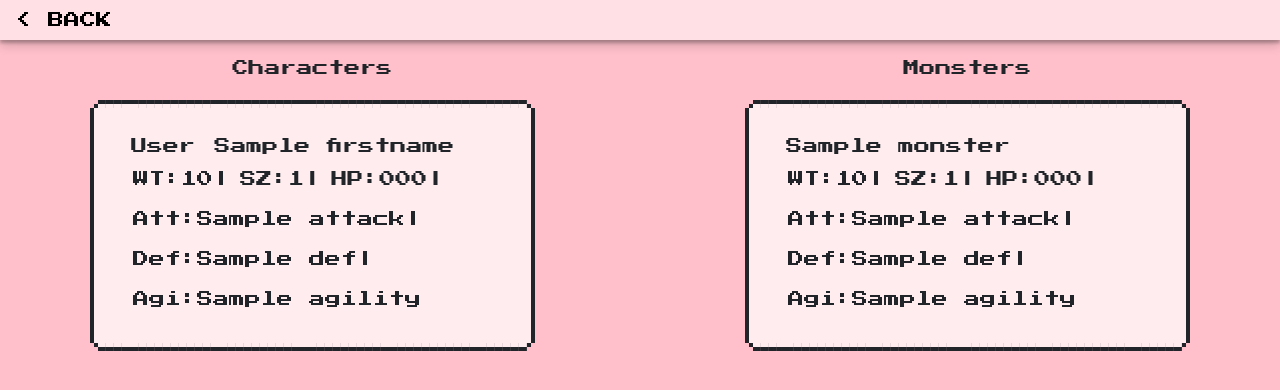
After one commit to BourGuy64/RatzSlayer3, a PHP site: template src/views/fight.html.twig in a window 1280 px wide. The commit adds this page. Shown: the top 390 px of the page. Run offline with PHP 8.4, Linux system fonts and the light colour scheme; the template is opened without the code that fills it: most values are stand-ins (such as "Sample title", 1, 10 or a date in 2020); some libraries are stand-ins or nearby versions.

Commit message:
Add fight screen (only show fighters)

```diff
--- a/index.php
+++ b/index.php
@@ -54,6 +54,11 @@ $app->group('/monsters', function ($app) {
     $app->delete('/{id}',   "\\ratzslayer3\\controllers\\MonstersController:delete");
 });
 
+// FIGHT
+$app->group('/fight', function ($app) {
+    $app->get('',           "\\ratzslayer3\\controllers\\FightController:get");
+});
+
 // MAIN MENU
 $app->get('/',              "\\ratzslayer3\\controllers\\MainMenuController:get");
 
--- /dev/null
+++ b/src/css/fight.css
@@ -0,0 +1,42 @@
+.fight-view{
+  margin-top: 1em;
+}
+
+div.select-char{
+  display: flex;
+  flex-direction: column;
+  width: 70%;
+  margin: 1.5em auto !important;
+  background: rgba(255, 255, 255, 0.69);
+}
+
+.select-char:hover{
+  background: white;
+}
+
+.select-char .name{
+  display: flex;
+}
+
+.select-char .name > p{
+  margin: .6em;
+}
+
+.select-char .stats{
+  display: flex;
+  flex-direction: row;
+  flex-wrap: wrap;
+  align-items: center;
+}
+
+.select-char .stats > p{
+  margin-left: .7em;
+}
+
+.select-char .stats > p:after{
+  content: '|';
+}
+
+.select-char .stats > p:last-child:after{
+  content: none;
+}
--- /dev/null
+++ b/src/views/fight.html.twig
@@ -0,0 +1,48 @@
+{% extends 'base.html.twig' %}
+
+{% block css %}
+{{ parent() }}
+<link href="{{dir}}/src/css/fight.css" rel="stylesheet">
+{% endblock %}
+
+{% block main %}
+<div class="row fight-view">
+  <div class="col">
+    <div class="text-center">Characters</div>
+    {% for character in characters %}
+    <div class="select-char nes-container is-rounded">
+      <div class="name">
+        <p class="lastname">{{character.lastname}}</p>
+        <p class="firstname">{{character.firstname}}</p>
+      </div>
+      <div class="stats">
+        <p>WT:{{character.weight}}</p>
+        <p>SZ:{{character.size}}</p>
+        <p>HP:{{character.hp}}</p>
+        <p>Att:{{character.attack}}</p>
+        <p>Def:{{character.def}}</p>
+        <p>Agi:{{character.agility}}</p>
+      </div>
+    </div>
+    {% endfor %}
+  </div>
+  <div class="col">
+    <div class="text-center">Monsters</div>
+    {% for monster in monsters %}
+    <div class="select-char nes-container is-rounded">
+      <div class="name">
+        <p>{{monster.name}}</p>
+      </div>
+      <div class="stats">
+        <p>WT:{{monster.weight}}</p>
+        <p>SZ:{{monster.size}}</p>
+        <p>HP:{{monster.hp}}</p>
+        <p>Att:{{monster.attack}}</p>
+        <p>Def:{{monster.def}}</p>
+        <p>Agi:{{monster.agility}}</p>
+      </div>
+    </div>
+    {% endfor %}
+  </div>
+</div>
+{% endblock %}
--- a/src/views/main-menu.html.twig
+++ b/src/views/main-menu.html.twig
@@ -14,7 +14,7 @@
     <div class="row justify-content-center mt-5 mx-lg-5 mx-2">
 
         <div class="col-8 col-lg-4 mb-5 p-lg-3 zoom">
-            <a href="">
+            <a href="fight">
                 <img src="{{dir}}/src/img/gitans.png" alt="Fight logo" class="img-fluid">
             </a>
             <h3 class="mt-3 text-center">FIGHT</h3>
```
Also changed, not shown: src/controllers/FightController.php (added, +14 -0 lines).
